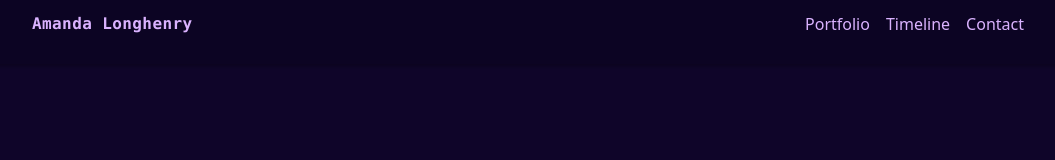
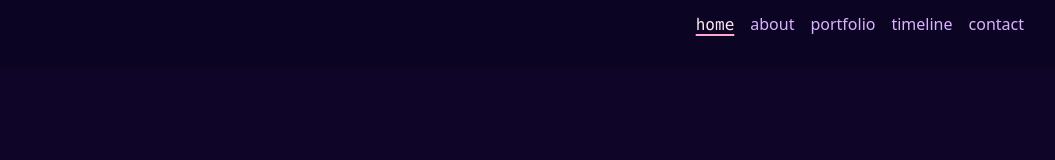
Before and after one commit to manalonghenry/my-portfolio, a React (Vite) app: page / in a window 1280 px wide. Shown: the top 160 px of the page, without its empty margins (112-1167 px from the left). Built offline with nearby package versions, Linux system fonts and the light colour scheme.

Commit message:
Update Header

```diff
--- a/src/components/Header.tsx
+++ b/src/components/Header.tsx
@@ -1,14 +1,40 @@
+import { useEffect, useState } from 'react';
+
 function Header() {
+    const [activeSection, setActiveSection] = useState('#');
+
+    useEffect(() => {
+      const updateActiveSection = () => {
+        setActiveSection(window.location.hash || '#');
+      };
+
+      window.addEventListener('hashchange', updateActiveSection);
+      updateActiveSection(); // initialize on load
+
+      return () => {
+        window.removeEventListener('hashchange', updateActiveSection);
+      };
+    }, []);
+
+    const linkClass = (hash: string) =>
+      `transition-colors ${
+        activeSection === hash
+          ? 'text-pink-100 underline underline-offset-4 decoration-pink-300 decoration-2 font-mono'
+          : 'hover:text-pink-400'
+      }`;
+
     return (
       <header className="w-full bg-[#0c0423] text-purple-300 shadow-[0_2px_4px_rgba(0,0,0,0.3)] pb-4 z-10 relative">
         <div className="max-w-5xl w-full mx-auto flex justify-between items-center py-3 px-4 text-sm md:text-base">
-                <div className="font-mono font-bold tracking-wide">
+          {/* <div className="font-mono tracking-wide">
             Amanda Longhenry
-                </div>
-            <nav className="space-x-4">
-                <a href="#portfolio" className="hover:text-pink-400 transition-colors">Portfolio</a>
-                <a href="#timeline" className="hover:text-pink-400 transition-colors">Timeline</a>
-                <a href="#contact" className="hover:text-pink-400 transition-colors">Contact</a>
+          </div> */}
+          <nav className="ml-auto space-x-4">
+            <a href="#" className={linkClass('#')}>home</a>
+            <a href="#about" className={linkClass('#about')}>about</a>
+            <a href="#portfolio" className={linkClass('#portfolio')}>portfolio</a>
+            <a href="#timeline" className={linkClass('#timeline')}>timeline</a>
+            <a href="#contact" className={linkClass('#contact')}>contact</a>
           </nav>
         </div>
       </header>
```
Lines whose indentation alone changed are shown as unchanged.
